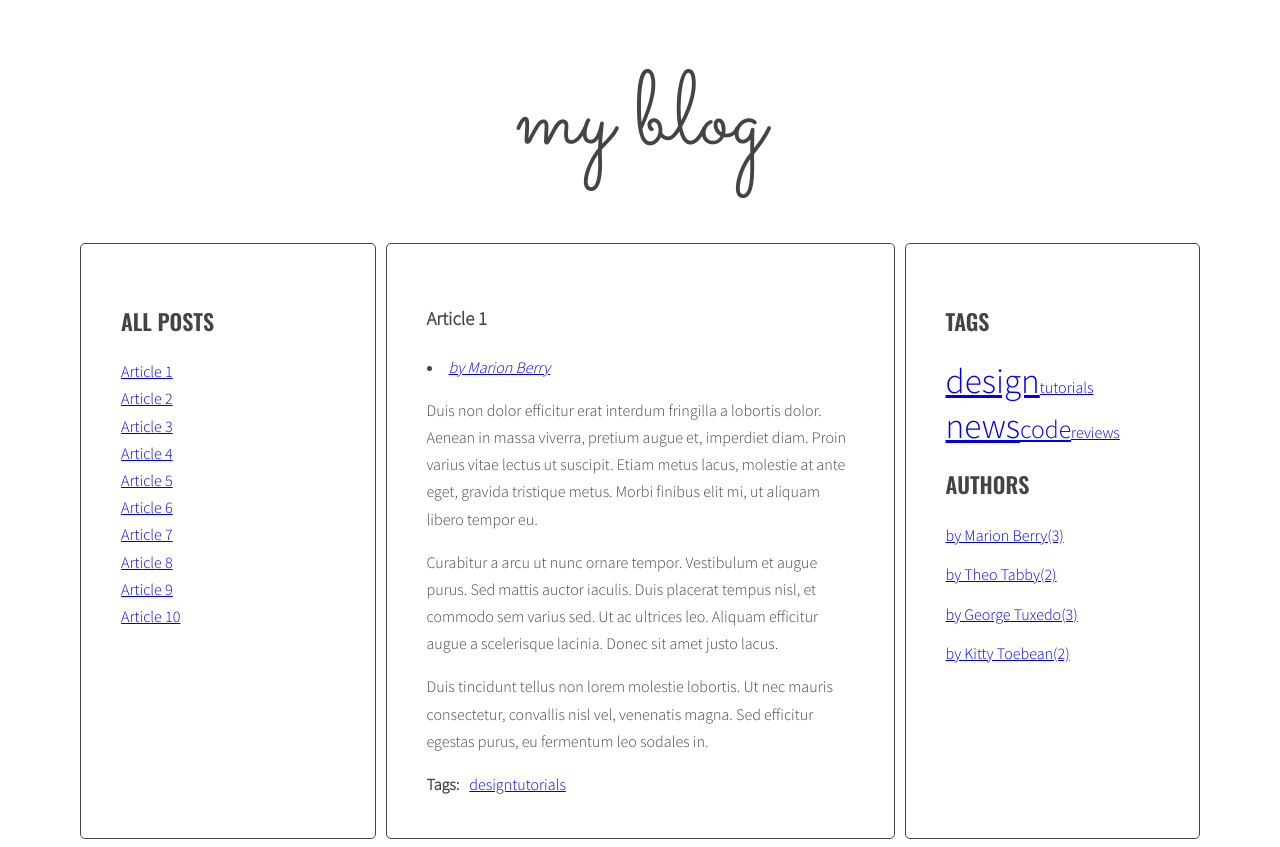
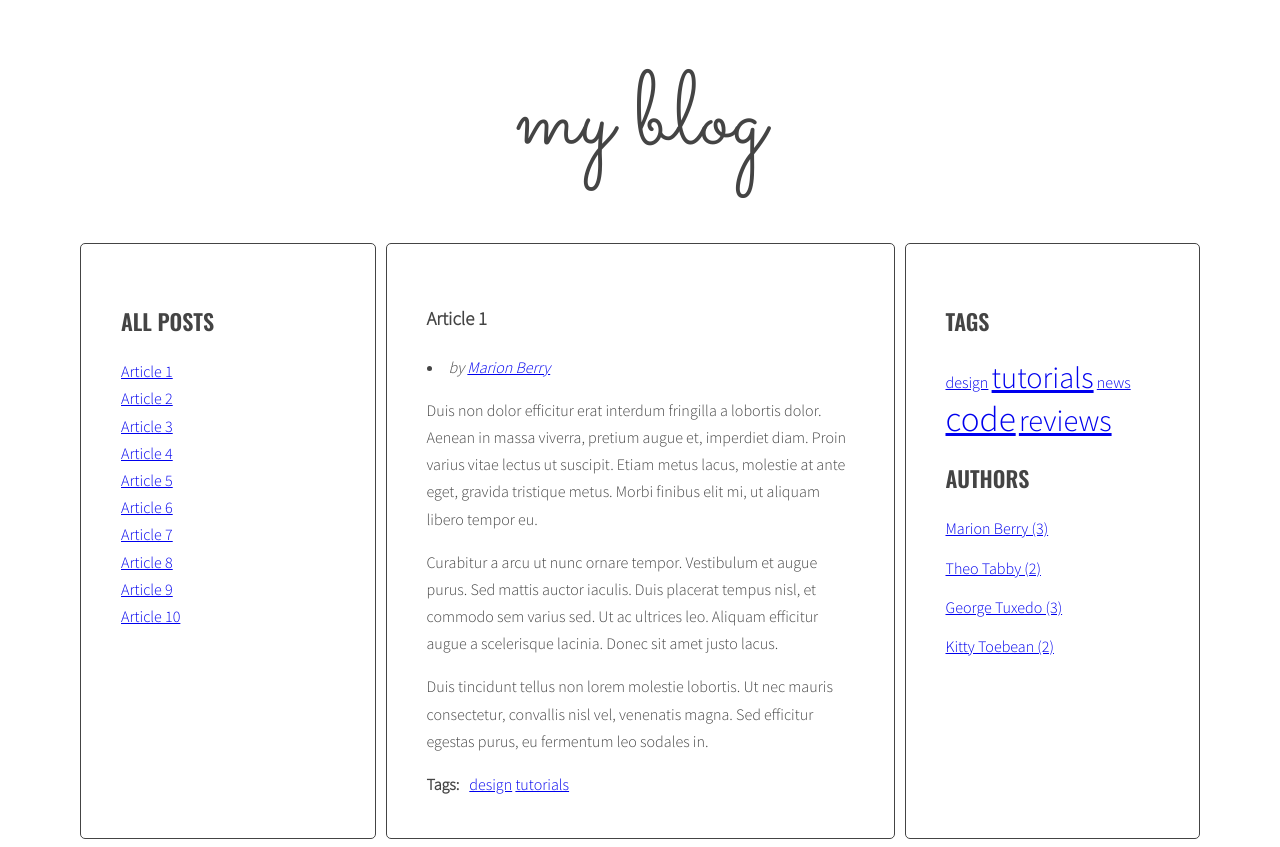
Before and after one commit to Pawelwgithub/javascript-blog, a website: page index.html in a window 1280 px wide. Drawn offline with nearby package versions, Linux system fonts and the light colour scheme.

Commit message:
Add Handlebars templates and scripts in index.html and script.js

```diff
--- a/index.html
+++ b/index.html
@@ -22,7 +22,7 @@
                 </aside>
 
                 <section class="posts">
-                    <article class="post active" id="article-1" data-tags="design tutorials" data-author="by Marion Berry">
+                    <article class="post active" id="article-1" data-tags="design tutorials" data-author="Marion Berry">
                         <h3 class="post-title">Article 1</h3>
                         <p class="post-author"></p>
                         <div class="post-content">
@@ -38,7 +38,7 @@
                             </ul>
                         </div>
                     </article>
-                    <article class="post" id="article-2" data-tags="news code" data-author="by Theo Tabby">
+                    <article class="post" id="article-2" data-tags="news code" data-author="Theo Tabby">
                         <h3 class="post-title">Article 2</h3>
                         <p class="post-author"></p>
                         <div class="post-content">
@@ -54,7 +54,7 @@
                             </ul>
                         </div>
                     </article>
-                    <article class="post" id="article-3" data-tags="news reviews design" data-author="by George Tuxedo">
+                    <article class="post" id="article-3" data-tags="news reviews design" data-author="George Tuxedo">
                         <h3 class="post-title">Article 3</h3>
                         <p class="post-author"></p>
                         <div class="post-content">
@@ -69,7 +69,7 @@
                             </ul>
                         </div>
                     </article>
-                    <article class="post" id="article-4" data-tags="tutorials code design" data-author="by Kitty Toebean">
+                    <article class="post" id="article-4" data-tags="tutorials code design" data-author="Kitty Toebean">
                         <h3 class="post-title">Article 4</h3>
                         <p class="post-author"></p>
                         <div class="post-content">
@@ -85,7 +85,7 @@
                             </ul>
                         </div>
                     </article>
-                    <article class="post" id="article-5" data-tags="design reviews" data-author="by Marion Berry">
+                    <article class="post" id="article-5" data-tags="design reviews" data-author="Marion Berry">
                         <h3 class="post-title">Article 5</h3>
                         <p class="post-author"></p>
                         <div class="post-content">
@@ -101,7 +101,7 @@
                             </ul>
                         </div>
                     </article>
-                    <article class="post" id="article-6" data-tags="reviews code" data-author="by George Tuxedo">
+                    <article class="post" id="article-6" data-tags="reviews code" data-author="George Tuxedo">
                         <h3 class="post-title">Article 6</h3>
                         <p class="post-author"></p>
                         <div class="post-content">
@@ -117,7 +117,7 @@
                             </ul>
                         </div>
                     </article>
-                    <article class="post" id="article-7" data-tags="code news" data-author="by Kitty Toebean">
+                    <article class="post" id="article-7" data-tags="code news" data-author="Kitty Toebean">
                         <h3 class="post-title">Article 7</h3>
                         <p class="post-author"></p>
                         <div class="post-content">
@@ -133,7 +133,7 @@
                             </ul>
                         </div>
                     </article>
-                    <article class="post" id="article-8" data-tags="news design tutorials" data-author="by Theo Tabby">
+                    <article class="post" id="article-8" data-tags="news design tutorials" data-author="Theo Tabby">
                         <h3 class="post-title">Article 8</h3>
                         <p class="post-author"></p>
                         <div class="post-content">
@@ -149,7 +149,7 @@
                             </ul>
                         </div>
                     </article>
-                    <article class="post" id="article-9" data-tags="news tutorials" data-author="by Marion Berry">
+                    <article class="post" id="article-9" data-tags="news tutorials" data-author="Marion Berry">
                         <h3 class="post-title">Article 9</h3>
                         <p class="post-author"></p>
                         <div class="post-content">
@@ -165,7 +165,7 @@
                             </ul>
                         </div>
                     </article>
-                    <article class="post" id="article-10" data-tags="code design news reviews" data-author="by George Tuxedo">
+                    <article class="post" id="article-10" data-tags="code design news reviews" data-author="George Tuxedo">
                         <h3 class="post-title">Article 10</h3>
                         <p class="post-author"></p>
                         <div class="post-content">
@@ -224,7 +224,22 @@
     <script id="template-article-link" type="text/x-handlebars-template">
         <li><a href="#{{ id }}"><span>{{ title }}</span></a></li>
     </script>
-
+    <script id="template-tag-link" type="text/x-handlebars-template">
+        <li><a href="#tag-{{ id }}"><span>{{ title }}</span></a></li>
+    </script>
+    <script id="template-author-link" type="text/x-handlebars-template">
+        <li>by <a href="#author-{{ id }}"><span>{{ title }}</span></a></li>
+    </script>
+    <script id="template-tag-cloud-link" type="text/x-handlebars-template">
+        {{#each tags}}
+        <li><a href="#tag-{{ tag }}" class="tag-size-{{ count }}">{{ tag }}</a></li>
+        {{/each}}
+    </script>
+    <script id="template-author-cloud-link" type="text/x-handlebars-template">
+        {{#each authors}}
+        <li><a href="#author-{{ articleAuthor }}">{{ articleAuthor }} ({{count}})</span></a></li>
+        {{/each}}
+    </script>
     <script src="https://cdnjs.cloudflare.com/ajax/libs/handlebars.js/4.1.0/handlebars.min.js"></script>
     <script src="js/script.js"></script>
 
--- a/js/script.js
+++ b/js/script.js
@@ -3,11 +3,13 @@
 
 /* MODULE 6.4 Handlebars */
 
-//const templates = {
-//   articleLink: Handlebars.compile(document.querySelector('#template-article-link').innerHTML)
-//   tagLink: Handlebars.compile(document.querySelector('#template-tag-link').innerHTML)
-//   authorLink: Handlebars.compile(document.querySelector('#template-author-link').innerHTML)
-// }
+const templates = {
+  articleLink: Handlebars.compile(document.querySelector('#template-article-link').innerHTML),
+  tagLink: Handlebars.compile(document.querySelector('#template-tag-link').innerHTML),
+  authorLink: Handlebars.compile(document.querySelector('#template-author-link').innerHTML),
+  tagCloudLink: Handlebars.compile(document.querySelector('#template-tag-cloud-link').innerHTML),
+  authorCloudLink: Handlebars.compile(document.querySelector('#template-author-cloud-link').innerHTML),
+};
 
 /* MODULE 6.3 */
 
@@ -55,12 +57,10 @@ function titleClickHandler(event){
   /* get 'href' attribute from the clicked link, MODULE 5.3 */
 
   const articleSelector = clickedElement.getAttribute('href');
-  console.log(articleSelector);
 
   /* find the correct article using the selector (value of 'href' attribute), MODULE 5.3 */
 
   const targetArticle = document.querySelector(articleSelector);
-  console.log(targetArticle);
 
   /* add class 'active' to the correct article, MODULE 5.3 */
 
@@ -81,7 +81,6 @@ function generateTitleLinks(customSelector = ''){
   /* find all the articles and save them to variable: articles, MODULE 5.4 */
 
   const articles = document.querySelectorAll(opt.articleSelector + customSelector);
-  console.log(articles);
 
   let html = '';
 
@@ -90,7 +89,6 @@ function generateTitleLinks(customSelector = ''){
     /* get the article id, MODULE 5.4 */
 
     const articleId = article.getAttribute('id');
-    console.log(articleId);
 
     /* find the title element, MODULE 5.4 */
     /* get the title from the title element, MODULE 5.4 */
@@ -99,11 +97,13 @@ function generateTitleLinks(customSelector = ''){
 
     /* create HTML of the link, MODULE 5.4 */
 
-    const linkHTML = '<li><a href="#' + articleId + '"><span>' + articleTitle + '</span></a></li>';
-    console.log(linkHTML);
+    //const linkHTML = '<li><a href="#' + articleId + '"><span>' + articleTitle + '</span></a></li>';
+    //console.log(linkHTML);
 
-    // const linkHTMLData = {id: articleId, title: articleTitle};
-    // const linkHTML = templates.articleLink(linkHTMLData);
+    /* MODULE 6.4 Handlebars */
+
+    const linkHTMLData = {id: articleId, title: articleTitle};
+    const linkHTML = templates.articleLink(linkHTMLData);
 
     /* insert link into titleList, MODULE 5.4 */
     /* insert link into html variable, MODULE 5.4 */
@@ -119,7 +119,6 @@ generateTitleLinks();
 function addEventListenersToTitles(){
 
   const links = document.querySelectorAll('.titles a');
-  console.log(links);
 
   for(let link of links){
     link.addEventListener('click', titleClickHandler);
@@ -200,7 +199,6 @@ function generateTags(){
   /* find all articles, MODULE 6.2 */
 
   const articles = document.querySelectorAll(opt.articleSelector);
-  console.log(articles);
 
   /* START LOOP: for every article, MODULE 6.2 */
 
@@ -209,7 +207,6 @@ function generateTags(){
     /* find tags wrapper, MODULE 6.2 */
 
     const tagsWrapper = article.querySelector(opt.articleTagsSelector);
-    console.log(tagsWrapper);
 
     /* make html variable with empty string, MODULE 6.2 */
 
@@ -218,27 +215,28 @@ function generateTags(){
     /* get tags from data-tags attribute, MODULE 6.2 */
 
     const articleTags = article.getAttribute('data-tags');
-    console.log(articleTags);
 
     /* split tags into array, MODULE 6.2 */
 
     const articleTagsArray = articleTags.split(' ');
-    console.log(articleTagsArray);
 
     /* START LOOP: for each tag, MODULE 6.2 */
 
     for(let tag of articleTagsArray){
-      console.log(tag);
 
       /* generate HTML of the link, MODULE 6.2 */
 
-      const linkHTML = '<li><a href="#tag-' + tag + '"><span>' + tag + '</span></a></li>';
-      console.log(linkHTML);
+      //const linkHTML = '<li><a href="#tag-' + tag + '"><span>' + tag + '</span></a></li>';
+      //console.log(linkHTML);
+
+      /* MODULE 6.4 Handlebars */
+
+      const linkHTMLData = {id: tag, title: tag};
+      const linkHTML = templates.tagLink(linkHTMLData);
 
       /* add generated code to html variable, MODULE 6.2 */
 
       html = html + linkHTML;
-      console.log(html);
 
       /* [NEW] check if this link is NOT already in allTags, MODULE 6.3 */
 
@@ -260,7 +258,6 @@ function generateTags(){
     /* insert HTML of all the links into the tags wrapper, MODULE 6.2 */
 
     tagsWrapper.innerHTML = html;
-    console.log(tagsWrapper);
 
     /* END LOOP: for every article, MODULE 6.2 */
 
@@ -275,7 +272,11 @@ function generateTags(){
   const tagsParams = calculateTagsParams(allTags);
   console.log('tagsParams:', tagsParams);
 
-  let allTagsHTML = '';
+  //let allTagsHTML = '';
+
+  /* MODULE 6.4 Handlebars */
+
+  const allTagsData = {tags: []};
 
   /* [NEW] START LOOP: for each tag in allTags:, MODULE 6.3 */
 
@@ -291,7 +292,15 @@ function generateTags(){
 
     console.log('tagLinkHTML:', tagLinkHTML);
 
-    allTagsHTML += tagLinkHTML;
+    //allTagsHTML += tagLinkHTML;
+
+    /* MODULE 6.4 Handlebars */
+
+    allTagsData.tags.push({
+      tag: tag,
+      count: allTags[tag],
+      className: calculateTagClass(allTags[tag], tagsParams)
+    });
 
     /* [NEW] END LOOP: for each tag in allTags:, MODULE 6.3 */
 
@@ -299,8 +308,13 @@ function generateTags(){
 
   /* [NEW] add html from allTagsHTML to tagList, MODULE 6.3 */
 
-  tagList.innerHTML = allTagsHTML;
-  console.log(allTags);
+  //tagList.innerHTML = allTagsHTML;
+  //console.log(allTags);
+
+  /* MODULE 6.4 Handlebars */
+
+  tagList.innerHTML = templates.tagCloudLink(allTagsData);
+  console.log(allTagsData);
 
 }
 
@@ -319,7 +333,6 @@ function tagClickHandler(event){
   /* make a new constant "href" and read the attribute "href" of the clicked element, MODULE 6.2 */
 
   const href = clickedElement.getAttribute('href');
-  console.log(href);
 
   /* make a new constant "tag" and extract tag from the "href" constant, MODULE 6.2 */
 
@@ -328,7 +341,6 @@ function tagClickHandler(event){
   /* find all tag links with class active, MODULE 6.2 */
 
   const tagLinks = document.querySelectorAll('a.active[href^="#tag-"]');
-  console.log(tagLinks);
 
   /* START LOOP: for each active tag link, MODULE 6.2 */
 
@@ -345,7 +357,6 @@ function tagClickHandler(event){
   /* find all tag links with "href" attribute equal to the "href" constant, MODULE 6.2 */
 
   const hrefTagLinks = document.querySelectorAll('a[href="' + href + '"]');
-  console.log(hrefTagLinks);
 
   /* START LOOP: for each found tag link, MODULE 6.2 */
 
@@ -372,7 +383,6 @@ function addClickListenersToTags(){
   /* find all links to tags, MODULE 6.2 */
 
   const tagLinks = document.querySelectorAll('.post-tags .list a, .list.tags a');
-  console.log(tagLinks);
 
   /* START LOOP: for each link, MODULE 6.2 */
 
@@ -400,7 +410,6 @@ function generateAuthors(){
   /* find all authors, MODULE 6.2 */
 
   const authors = document.querySelectorAll(opt.articleSelector);
-  console.log(authors);
 
   /* START LOOP: for every author, MODULE 6.2 */
 
@@ -409,7 +418,6 @@ function generateAuthors(){
     /* find authors wrapper, MODULE 6.2 */
 
     const authorsWrapper = author.querySelector(opt.articleAuthorsSelector);
-    console.log(authorsWrapper);
 
     /* make html variable with empty string, MODULE 6.2 */
 
@@ -418,17 +426,20 @@ function generateAuthors(){
     /* get authors from data-author attribute, MODULE 6.2 */
 
     const articleAuthor = author.getAttribute('data-author');
-    console.log(articleAuthor);
 
     /* generate HTML of the link, MODULE 6.2 */
 
-    const linkHTML = '<li><a href="#author-' + articleAuthor + '">' + articleAuthor + '</a></li>';
-    console.log(linkHTML);
+    //const linkHTML = '<li><a href="#author-' + articleAuthor + '">' + articleAuthor + '</a></li>';
+    //console.log(linkHTML);
+
+    /* MODULE 6.4 Handlebars */
+
+    const linkHTMLData = {id: articleAuthor, title: articleAuthor};
+    const linkHTML = templates.authorLink(linkHTMLData);
 
     /* add generated code to html variable, MODULE 6.2 */
 
     html = html + linkHTML;
-    console.log(html);
 
     /* [NEW] check if this link is NOT already in allAuthors, MODULE 6.3 */
 
@@ -446,7 +457,6 @@ function generateAuthors(){
     /* insert HTML of all the links into the authors wrapper, MODULE 6.2 */
 
     authorsWrapper.innerHTML = html;
-    console.log(authorsWrapper);
 
     /* END LOOP: for every article, MODULE 6.2 */
 
@@ -455,14 +465,17 @@ function generateAuthors(){
   /* [NEW] find list of authors in right column, MODULE 6.3 */
 
   const authorList = document.querySelector('.authors');
-  console.log(authorList);
 
   /* [NEW] create variable for all links HTML code, MODULE 6.3 */
 
   const authorsParams = calculateAuthorsParams(allAuthors);
   console.log('authorsParams:', authorsParams);
 
-  let allAuthorsHTML = '';
+  //let allAuthorsHTML = '';
+
+  /* MODULE 6.4 Handlebars */
+
+  const allAuthorsData = {authors: []};
 
   /* [NEW] START LOOP: for each author in allAuthors:, MODULE 6.3 */
 
@@ -478,7 +491,14 @@ function generateAuthors(){
 
     console.log('authorLinkHTML:', authorLinkHTML);
 
-    allAuthorsHTML += authorLinkHTML;
+    //allAuthorsHTML += authorLinkHTML;
+
+    /* MODULE 6.4 Handlebars */
+
+    allAuthorsData.authors.push({
+      articleAuthor: articleAuthor,
+      count: allAuthors[articleAuthor],
+    });
 
     /* [NEW] END LOOP: for each author in allAuthors:, MODULE 6.3 */
 
@@ -486,8 +506,11 @@ function generateAuthors(){
 
   /* [NEW] add html from allAuthorsHTML to authorList, MODULE 6.3 */
 
-  authorList.innerHTML = allAuthorsHTML;
-  console.log(authorList);
+  //authorList.innerHTML = allAuthorsHTML;
+
+  /* MODULE 6.4 Handlebars */
+
+  authorList.innerHTML = templates.authorCloudLink(allAuthorsData);
 
 }
 
@@ -506,7 +529,6 @@ function authorClickHandler(event){
   /* make a new constant "href" and read the attribute "href" of the clicked element, MODULE 6.2 */
 
   const href = clickedElement.getAttribute('href');
-  console.log(href);
 
   /* make a new constant "author" and extract author from the "href" constant, MODULE 6.2 */
 
@@ -515,7 +537,6 @@ function authorClickHandler(event){
   /* find all author links with class active, MODULE 6.2 */
 
   const authorLinks = document.querySelectorAll('a.active[href^="#author-"]');
-  console.log(authorLinks);
 
   /* START LOOP: for each active author link, MODULE 6.2 */
 
@@ -532,7 +553,6 @@ function authorClickHandler(event){
   /* find all author links with "href" attribute equal to the "href" constant, MODULE 6.2 */
 
   const hrefAuthorLinks = document.querySelectorAll('a[href="' + href + '"]');
-  console.log(hrefAuthorLinks);
 
   /* START LOOP: for each found author link, MODULE 6.2 */
 
@@ -559,7 +579,6 @@ function addClickListenersToAuthors(){
   /* find all links to authors, MODULE 6.2 */
 
   const authorLinks = document.querySelectorAll('.post-author a, .list.authors a');
-  console.log(authorLinks);
 
   /* START LOOP: for each link, MODULE 6.2 */
 
```
